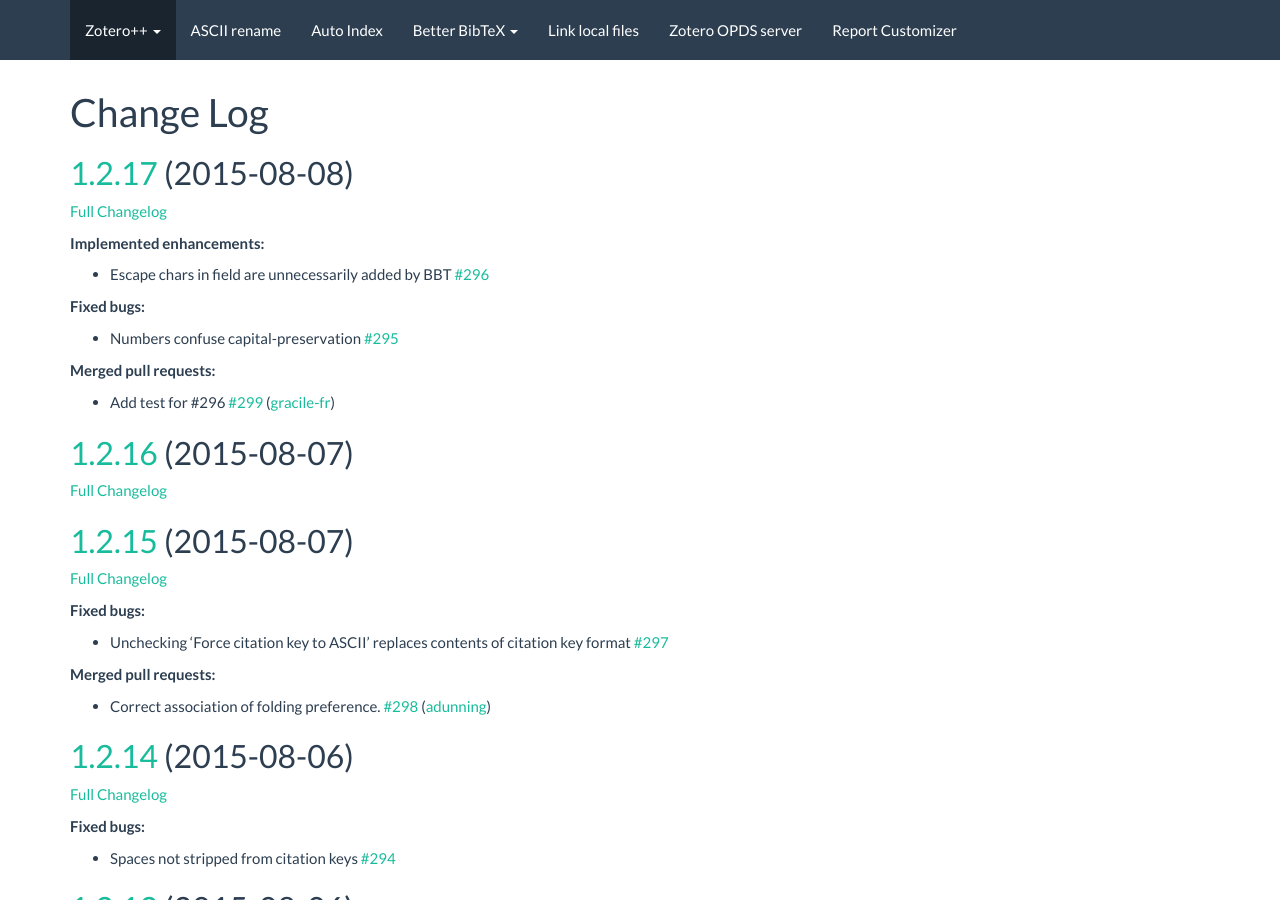
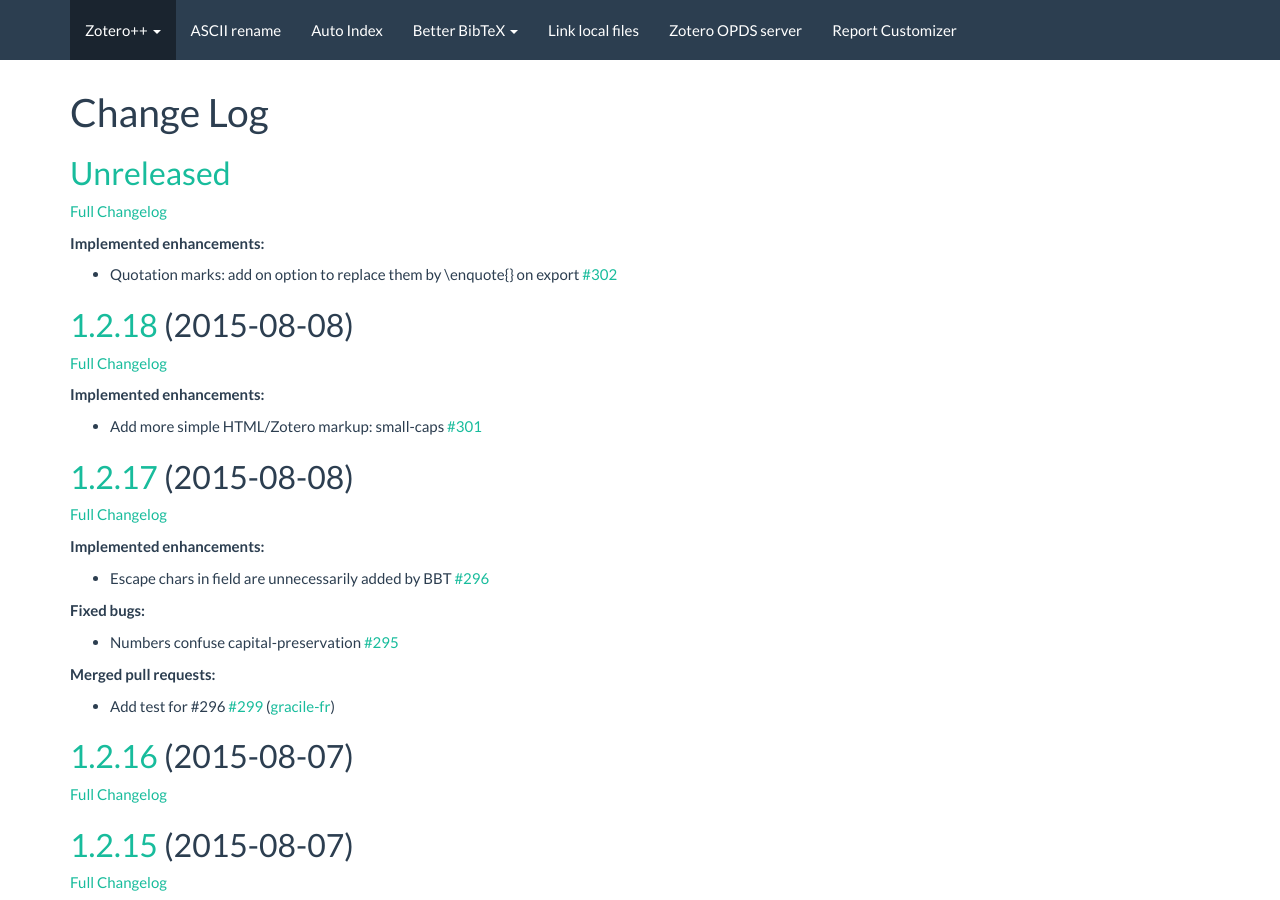
Before and after one commit to edwinksl/ZotPlus.github.io, a Jekyll site: the page built from better-bibtex/CHANGELOG.md, in a window 1280 px wide and 900 px high. Built offline with Jekyll 4.4.1, drawn with Linux system fonts in a browser that asks for light colours; nearby versions of some CDN libraries.

Commit message:
ascii-rename 0.0.40 / auto-index 0.0.36 / better-bibtex 1.2.18 / debug-bridge 0.1.0 / link-local-files 0.0.9 / opds 0.0.10 / report-customizer 0.2.17

```diff
--- a/better-bibtex/CHANGELOG.md
+++ b/better-bibtex/CHANGELOG.md
@@ -2,6 +2,21 @@
 title: Change log
 ---
 # Change Log
+
+## [Unreleased](https://github.com/ZotPlus/zotero-better-bibtex/tree/HEAD)
+
+[Full Changelog](https://github.com/ZotPlus/zotero-better-bibtex/compare/1.2.18...HEAD)
+
+**Implemented enhancements:**
+
+- Quotation marks: add on option to replace them by \enquote{} on export [\#302](https://github.com/ZotPlus/zotero-better-bibtex/issues/302)
+
+## [1.2.18](https://github.com/ZotPlus/zotero-better-bibtex/tree/1.2.18) (2015-08-08)
+[Full Changelog](https://github.com/ZotPlus/zotero-better-bibtex/compare/1.2.17...1.2.18)
+
+**Implemented enhancements:**
+
+- Add more simple HTML/Zotero markup: small-caps [\#301](https://github.com/ZotPlus/zotero-better-bibtex/issues/301)
 
 ## [1.2.17](https://github.com/ZotPlus/zotero-better-bibtex/tree/1.2.17) (2015-08-08)
 [Full Changelog](https://github.com/ZotPlus/zotero-better-bibtex/compare/1.2.16...1.2.17)
```
Also changed, not shown: better-bibtex/unicode.md (+3 -0 lines).
